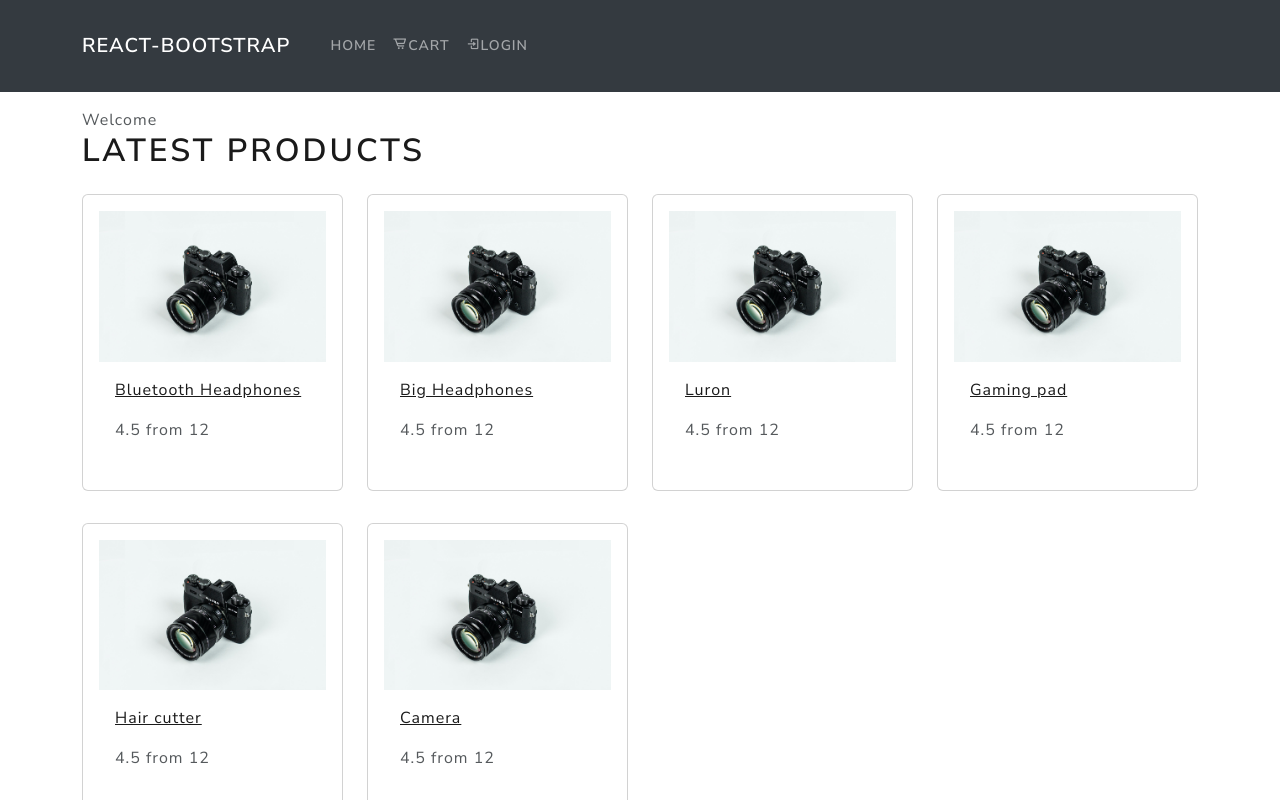
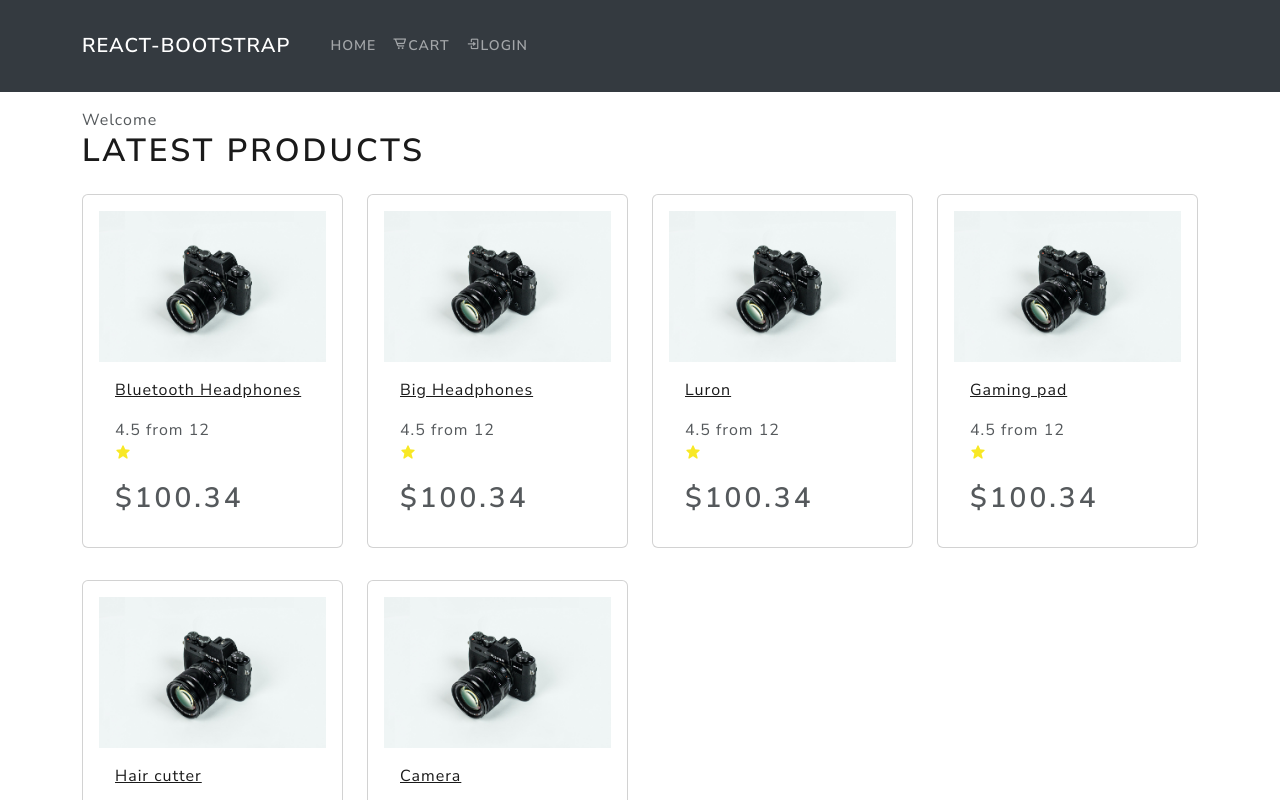
Before and after one commit to ch1n069/E-commerce, a React (Create React App) app: page / in a window 1280 px wide. Shown: the top 800 px of the page. Built offline with nearby package versions, Linux system fonts and the light colour scheme.

Commit message:
5 star rating logic

```diff
--- a/src/components/Product.js
+++ b/src/components/Product.js
@@ -1,6 +1,6 @@
 import React from "react";
 import { Card } from "react-bootstrap";
-
+import Rating from "./Rating";
 const Product = (props) => {
   return (
     <Card className="my-3 p-3 rounded">
@@ -16,8 +16,14 @@ const Product = (props) => {
         <Card.Text as="div">
           <div className="my-3">
             {props.product.rating} from {props.product.numReviews}
+            <Rating
+              value={props.product.rating}
+              text={`${props.product.numReviews} reviews`}
+              color={"#f8e825"}
+            />
           </div>
         </Card.Text>
+        <Card.Text as="h2">${props.product.price}</Card.Text>
       </Card.Body>
     </Card>
   );
--- /dev/null
+++ b/src/components/Rating.js
@@ -0,0 +1,22 @@
+import React from "react";
+
+const Rating = ({ value, text, color }) => {
+  return (
+    <div className="rating">
+      <span>
+        <i
+          style={{ color }}
+          className={
+            value >= 1
+              ? "bx bxs-star"
+              : value >= 0.5
+              ? "bxs bxs-star-half"
+              : "bx bx-star"
+          }
+        ></i>
+      </span>
+    </div>
+  );
+};
+
+export default Rating;
```
